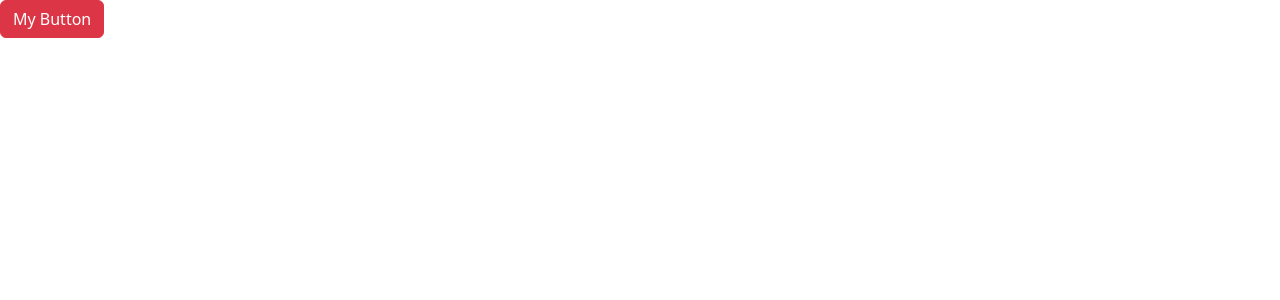
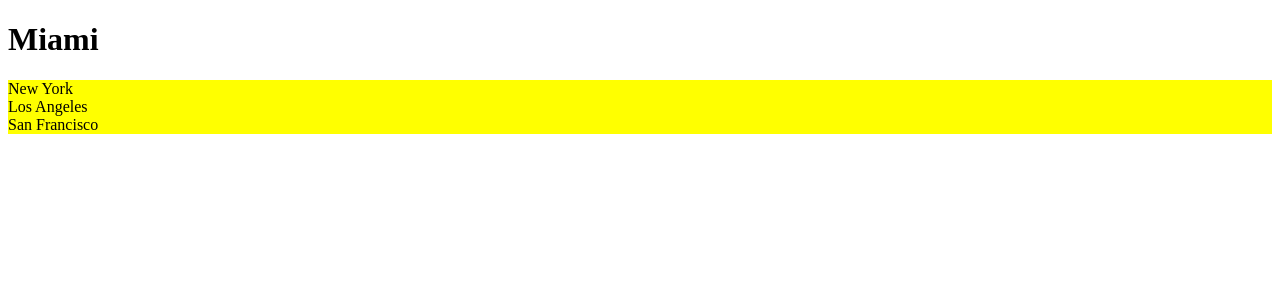
Before and after one commit to notkrises/react-course, a React (Vite) app: page / in a window 1280 px wide. Shown: the top 300 px of the page. Built offline with nearby package versions, Linux system fonts and the light colour scheme.

Commit message:
Creating CSS Modules

```diff
--- /dev/null
+++ b/src/App.css
@@ -0,0 +1,3 @@
+.list-group{
+    background: red;
+}
--- a/src/App.tsx
+++ b/src/App.tsx
@@ -1,18 +1,15 @@
-import { useState } from "react";
-import Alert from "./components/Alert";
-import Button from "./components/Button";
+import ListGroup from "./components/ListGroup";
+import "./App.css";
 
 function App() {
-  const [alertVisible, setAlertVisibility] = useState(false);
-
+  const items = ["New York", "Los Angeles", "San Francisco"];
   return (
     <div>
-      {alertVisible && (
-        <Alert onClose={() => setAlertVisibility(false)}>My Alert</Alert>
-      )}
-      <Button color="danger" onClick={() => setAlertVisibility(true)}>
-        My Button
-      </Button>
+      <ListGroup
+        heading="Miami"
+        items={items}
+        onSelectItem={() => console.log("Clicked!")}
+      />
     </div>
   );
 }
--- /dev/null
+++ b/src/components/ListGroup/ListGroup.module.css
@@ -0,0 +1,8 @@
+.listGroup{
+    list-style: none;
+    padding: 0
+}
+
+.container{
+    background: yellow;
+}
--- a/src/components/ListGroup.tsx
+++ b/src/components/ListGroup/ListGroup.tsx
@@ -1,4 +1,5 @@
 import { useState } from "react";
+import styles from "./ListGroup.module.css";
 
 interface Props {
   items: string[];
@@ -13,7 +14,7 @@ const ListGroup = ({ items, heading, onSelectItem }: Props) => {
     <>
       <h1>{heading}</h1>
       {items.length === 0 && <p>No item found</p>}
-      <ul className="list-group">
+      <ul className={[styles.listGroup, styles.container].join(" ")}>
         {items.map((item, index) => (
           <li
             className={
--- /dev/null
+++ b/src/components/ListGroup/index.ts
@@ -0,0 +1,3 @@
+import ListGroup from "./ListGroup";
+
+export default ListGroup;
```
Also changed, not shown: src/main.tsx (+6 -7 lines).
